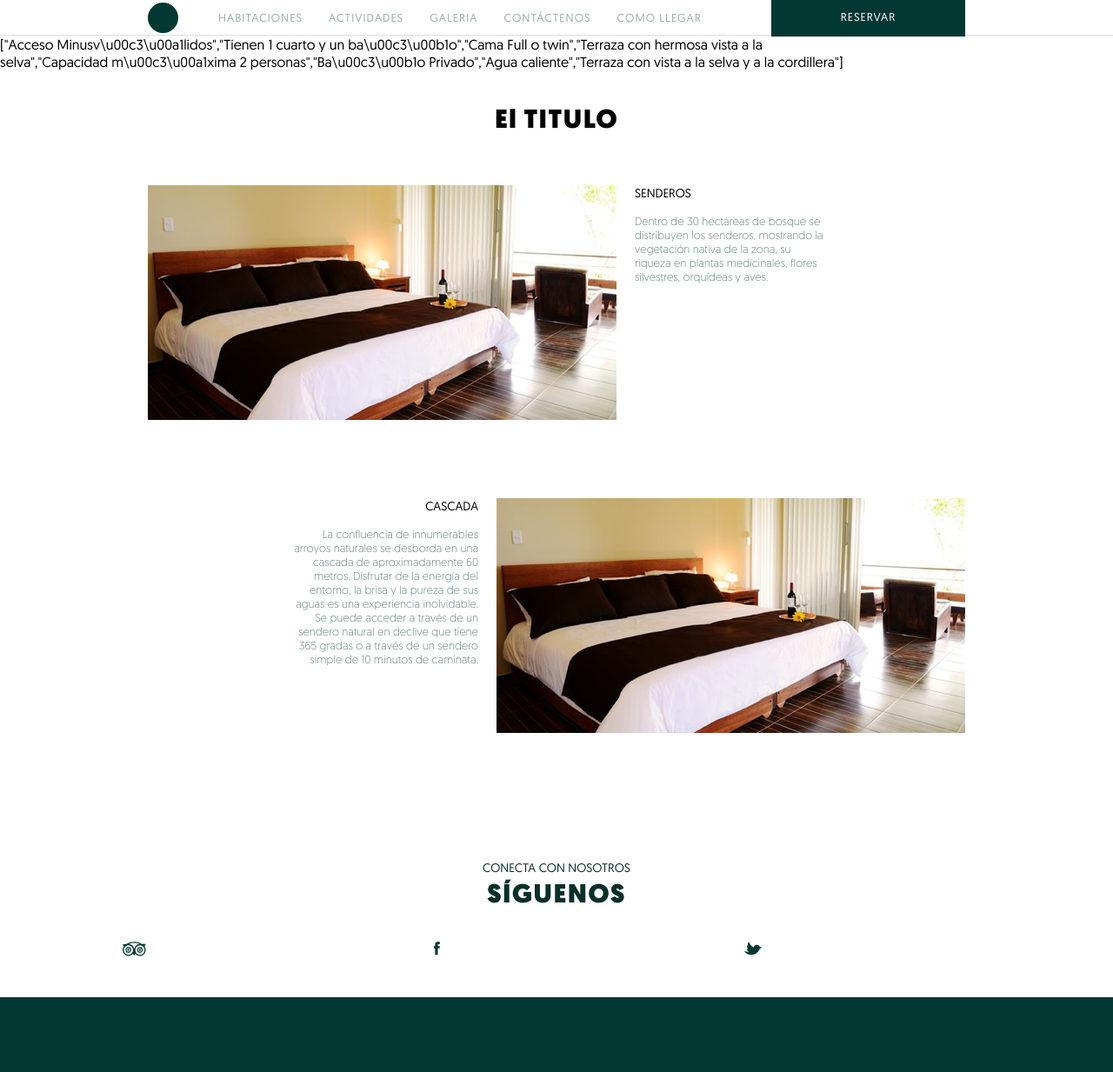
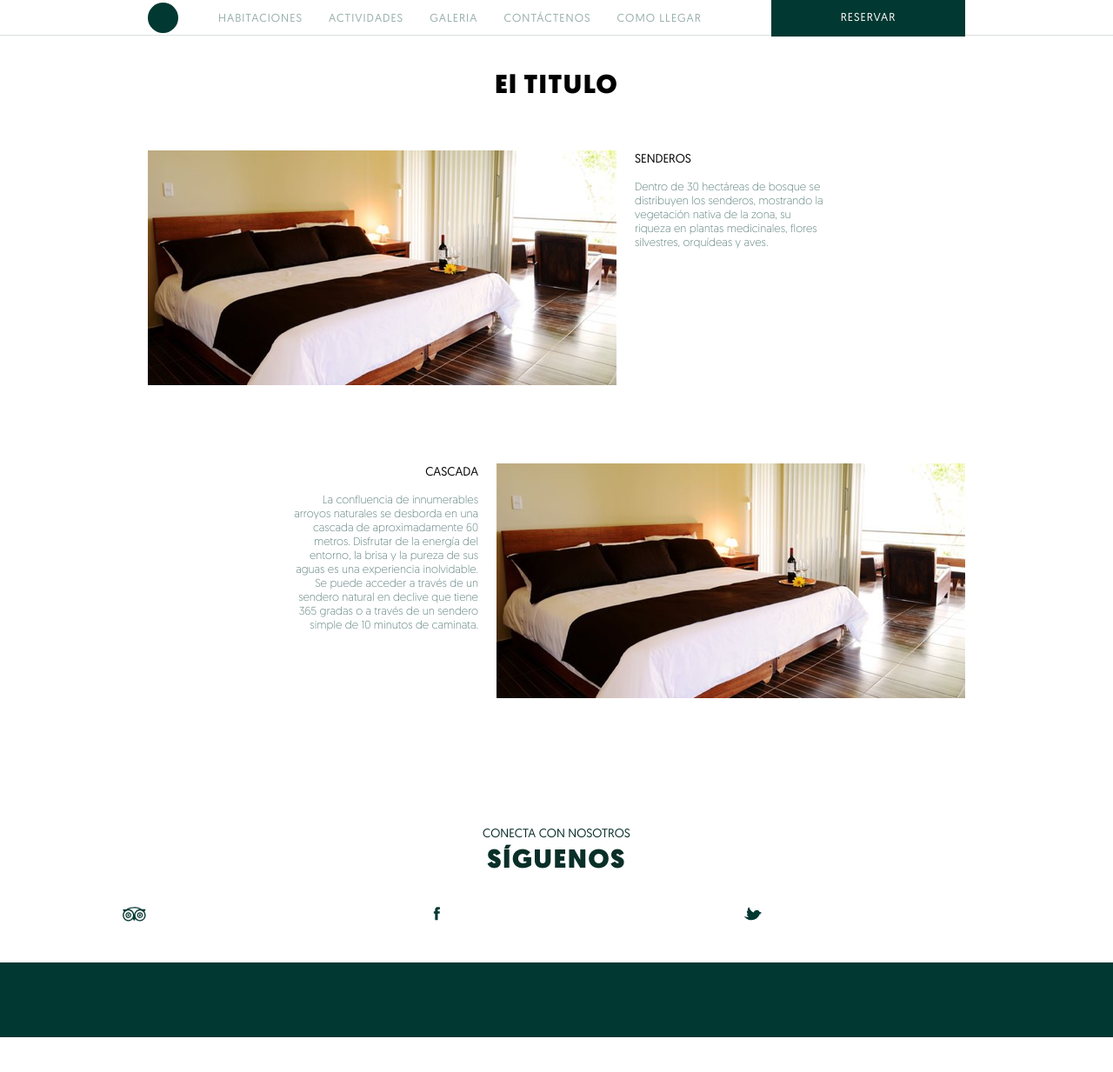
Before and after one commit to IvanJijon/bellandia, a CodeIgniter app: page /gallery in a window 1280 px wide. Shown: the whole page at 87% size. After the commit the page ends 1193 px from the top, so only its background shows below. Run offline with CodeIgniter, Linux system fonts and the light colour scheme.

Commit message:
correcciones

```diff
--- a/application/views/gallery.php
+++ b/application/views/gallery.php
@@ -2,10 +2,6 @@
 include("inc/header.php");
 
 include("inc/menu-scroll.php");
-
-$array = array("Acceso Minusválidos", "Tienen 1 cuarto y un baño", "Cama Full o twin", "Terraza con hermosa vista a la selva","Capacidad máxima 2 personas", "Baño Privado", "Agua caliente", "Terraza con vista a la selva y a la cordillera");
-
-echo json_encode_special_chars($array);
 ?>
 
 
```
